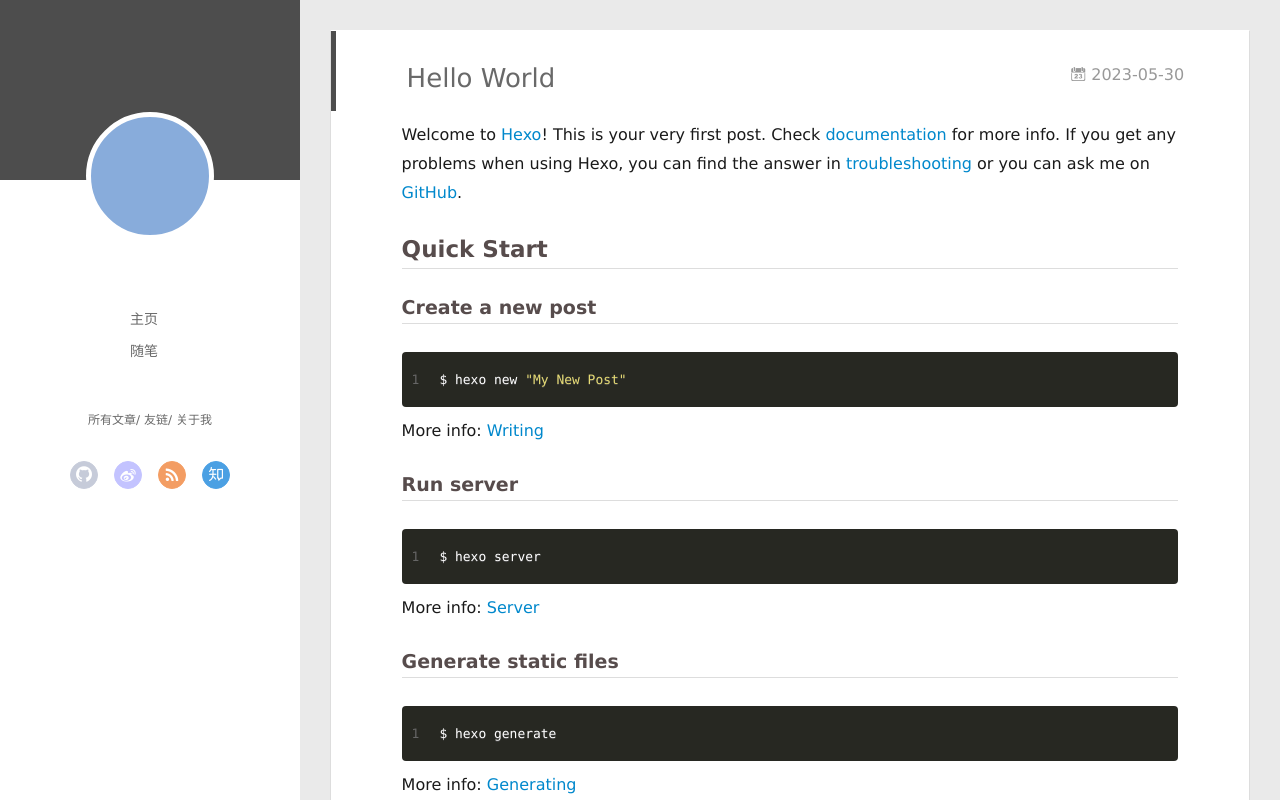
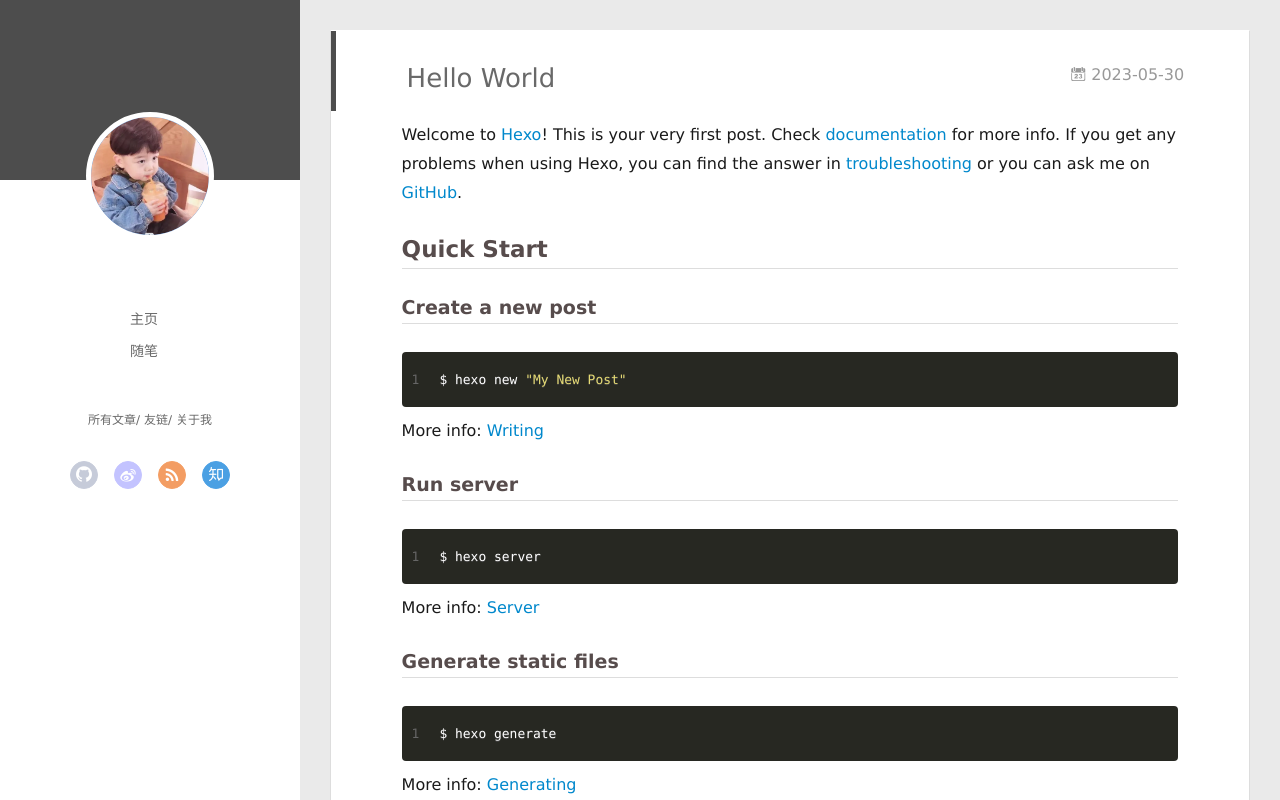
Before and after one commit to smallChaoYe/smallChaoYe.github.io, a plain HTML site: page 2023/05/30/hello-world/index.html in a window 1280 px wide. Drawn offline with Linux system fonts and the light colour scheme; no server answers.

Commit message:
Site updated: 2023-06-01 15:46:58

```diff
--- a/2023/05/30/hello-world/index.html
+++ b/2023/05/30/hello-world/index.html
@@ -47,7 +47,7 @@
 <div class="intrude-less">
 	<header id="header" class="inner">
 		<a href="/" class="profilepic">
-			<img src="" class="js-avatar">
+			<img src="/img/smallYe.png" class="js-avatar">
 		</a>
 		<hgroup>
 		  <h1 class="header-author"><a href="/"></a></h1>
@@ -105,7 +105,7 @@
 	<div class="intrude-less">
 		<header id="header" class="inner">
 			<div class="profilepic">
-				<img src="" class="js-avatar">
+				<img src="/img/smallYe.png" class="js-avatar">
 			</div>
 			<hgroup>
 			  <h1 class="header-author js-header-author"></h1>
```
Also changed, not shown: 2023/05/30/我的第一篇博客文章/index.html (+2 -2 lines), archives/2023/05/index.html (+2 -2 lines), archives/2023/index.html (+2 -2 lines), archives/index.html (+2 -2 lines), index.html (+2 -2 lines), img/smallYe.png (added).
